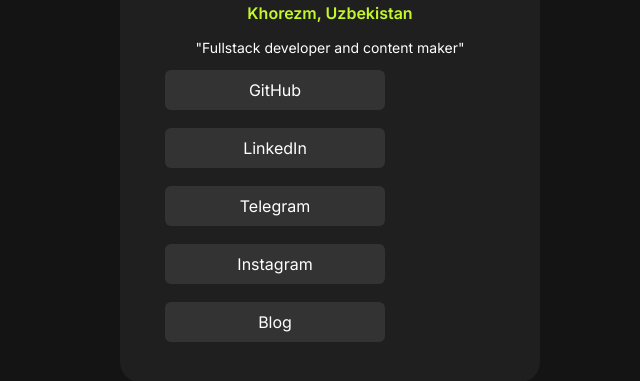
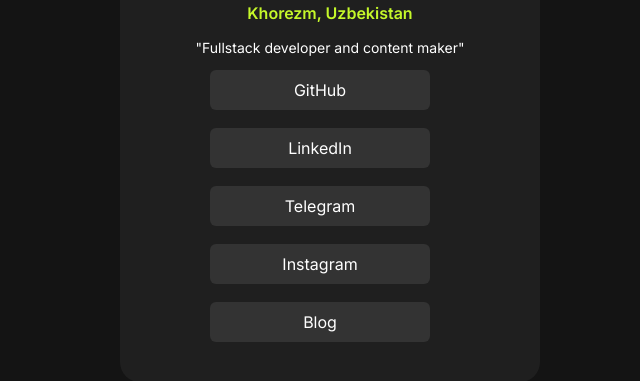
Before and after one commit to rayimberdiyevhojiakbar08/My-social-links, a plain HTML site: page index.html in a window 1280 px wide. Shown: the part 309-690 px from the top of the page, without its empty margins (310-950 px from the left). Drawn offline with Linux system fonts and the light colour scheme.

Commit message:
Update style.css

```diff
--- a/style.css
+++ b/style.css
@@ -102,5 +102,5 @@ a:hover {
 }
 
 .links {
-    margin-left: 10px
+    margin-left: 55px
 }
```
